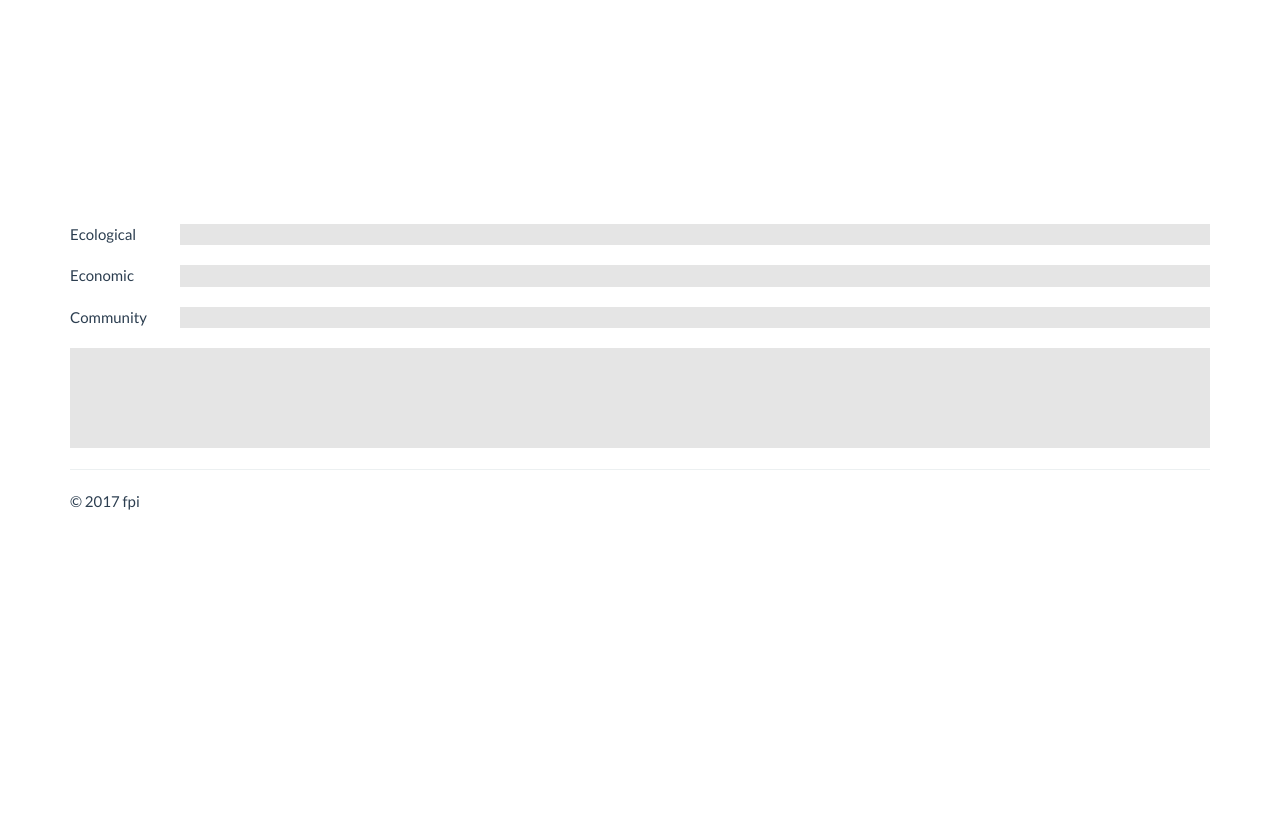
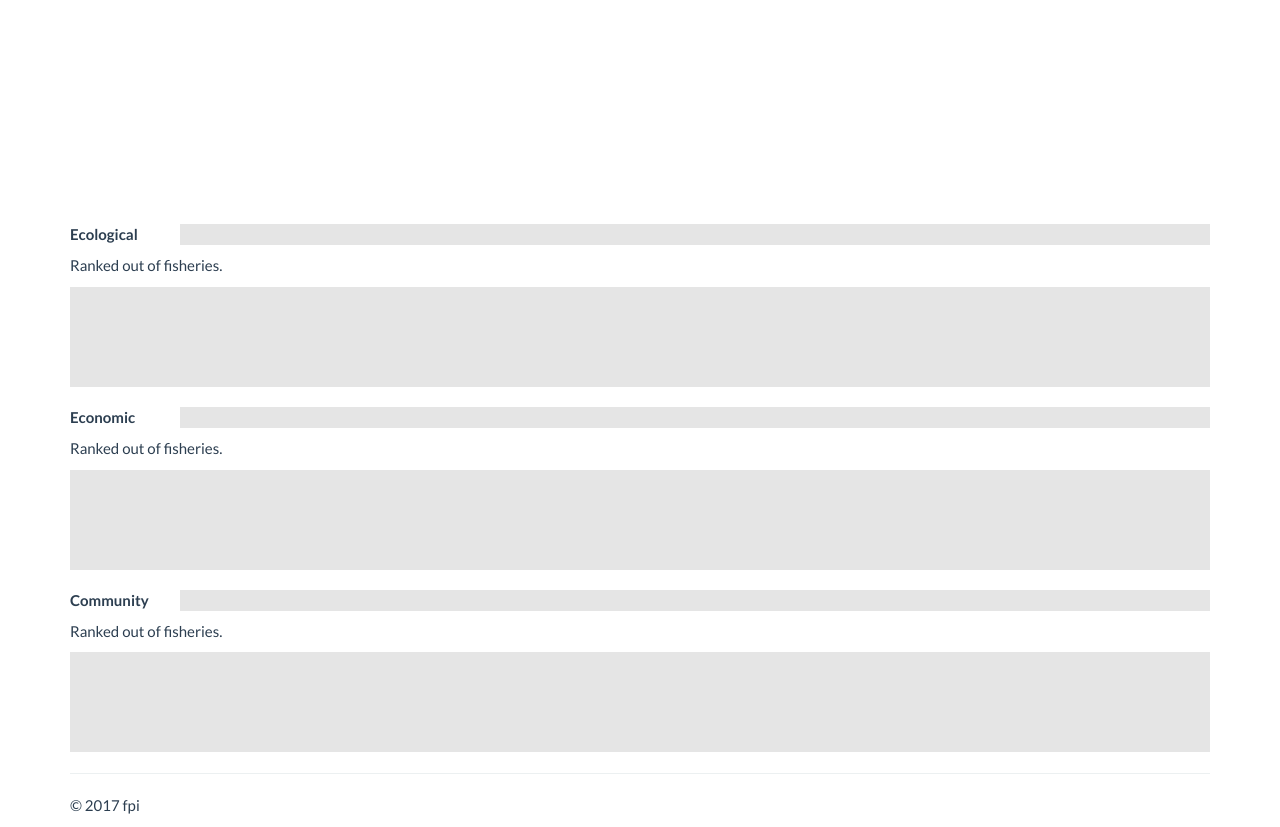
Before and after one commit to larkintuckerllc/fpi-wp-theme, a WordPress theme: template page_indicator.php in a window 1280 px wide. Shown: the part 138-965 px from the top of the page. Before the commit the page ends 800 px from the top, so only its background shows below. Run offline with PHP 8.4 and a stand-in for WordPress, Linux system fonts and the light colour scheme; the site name, menu and one post (Sample post) are stand-ins, and other content is empty; some libraries are stand-ins or nearby versions.

Commit message:
Indicator roughed in.

```diff
--- a/indicator/index.css
+++ b/indicator/index.css
@@ -19,6 +19,7 @@
 }
 .fpi_indicator_root__indicator__title {
   width: 100px;
+  font-weight: bold;
 }
 .fpi_indicator_root__indicator__value {
   flex-grow: 1;
@@ -29,10 +30,13 @@
   height: 100%;
   transition: width 1s;
 }
+.fpi_indicator_root__ranking {
+  margin-top: 10px;
+}
 .fpi_indicator_root__comparison {
   display: flex;
   align-items: flex-end;
-  margin-top: 20px;
+  margin-top: 10px;
   height: 100px;
   background-color: rgba(0, 0, 0, 0.1);
 }
--- a/indicator/index.js
+++ b/indicator/index.js
@@ -6,18 +6,63 @@
     var ecologicalEl = document.getElementById('fpi_indicator_root__indicator__value__scale--ecological');
     var economicEl = document.getElementById('fpi_indicator_root__indicator__value__scale--economic');
     var communityEl = document.getElementById('fpi_indicator_root__indicator__value__scale--community');
+    var rankEcologicalEl = document.getElementById('fpi_indicator_root__ranking__rank--ecological');
+    var rankEconomicEl = document.getElementById('fpi_indicator_root__ranking__rank--economic');
+    var rankCommunityEl = document.getElementById('fpi_indicator_root__ranking__rank--community');
+    var totalEcologicalEl = document.getElementById('fpi_indicator_root__ranking__total--ecological');
+    var totalEconomicEl = document.getElementById('fpi_indicator_root__ranking__total--economic');
+    var totalCommunityEl = document.getElementById('fpi_indicator_root__ranking__total--community');
     var comparisonEcologicalD3 = d3.select('#fpi_indicator_root__comparison--ecological');
+    var comparisonEconomicD3 = d3.select('#fpi_indicator_root__comparison--economic');
+    var comparisonCommunityD3 = d3.select('#fpi_indicator_root__comparison--community');
     ecologicalEl.style.backgroundColor = scaleColor(window.fpiEcological);
     ecologicalEl.style.width = scaleWidth(window.fpiEcological) + '%';
     economicEl.style.backgroundColor = scaleColor(window.fpiEconomic);
     economicEl.style.width = scaleWidth(window.fpiEconomic) + '%';
     communityEl.style.backgroundColor = scaleColor(window.fpiCommunity);
     communityEl.style.width = scaleWidth(window.fpiCommunity) + '%';
+    window.fpiIndicators.sort(function(a, b) {
+        return Number(b.ecological) - Number(a.ecological);
+    });
+    rankEcologicalEl.innerHTML = window.fpiIndicators.map(o => o.id).indexOf(window.fpiId) + 1;
+    totalEcologicalEl.innerHTML = window.fpiIndicators.length;
     comparisonEcologicalD3
       .selectAll('.fpi_indicator_root__comparison__value')
-      .data(window.fpiIndicators.sort(function(a, b) {
+      .data(window.fpiIndicators)
+      .enter()
+      .append('div')
+      .classed('fpi_indicator_root__comparison__value', true)
+      .style('height', function(d) {
+        return scaleWidth(Number(d.ecological)) + '%';
+      })
+      .style('background-color', function(d) {
+        return d.id === window.fpiId ? scaleColor(Number(d.ecological)) : 'rgb(204, 204, 204)';
+      });
+    window.fpiIndicators.sort(function(a, b) {
+        return Number(b.economic) - Number(a.economic);
+    });
+    rankEconomicEl.innerHTML = window.fpiIndicators.map(o => o.id).indexOf(window.fpiId) + 1;
+    totalEconomicEl.innerHTML = window.fpiIndicators.length;
+    comparisonEconomicD3
+      .selectAll('.fpi_indicator_root__comparison__value')
+      .data(window.fpiIndicators)
+      .enter()
+      .append('div')
+      .classed('fpi_indicator_root__comparison__value', true)
+      .style('height', function(d) {
+        return scaleWidth(Number(d.economic)) + '%';
+      })
+      .style('background-color', function(d) {
+        return d.id === window.fpiId ? scaleColor(Number(d.economic)) : 'rgb(204, 204, 204)';
+      });
+    window.fpiIndicators.sort(function(a, b) {
         return Number(b.community) - Number(a.community);
-      }))
+    });
+    rankCommunityEl.innerHTML = window.fpiIndicators.map(o => o.id).indexOf(window.fpiId) + 1;
+    totalCommunityEl.innerHTML = window.fpiIndicators.length;
+    comparisonCommunityD3
+      .selectAll('.fpi_indicator_root__comparison__value')
+      .data(window.fpiIndicators)
       .enter()
       .append('div')
       .classed('fpi_indicator_root__comparison__value', true)
--- a/page_indicator.php
+++ b/page_indicator.php
@@ -65,6 +65,24 @@
         </div>
       </div>
     </div>
+    <div
+      class="fpi_indicator_root__ranking"
+    >
+      Ranked
+      <span
+        id="fpi_indicator_root__ranking__rank--ecological"
+      ></span>
+      out of
+      <span
+        id="fpi_indicator_root__ranking__total--ecological"
+      ></span>
+      fisheries.
+    </div>
+    <div
+      id="fpi_indicator_root__comparison--ecological"
+      class="fpi_indicator_root__comparison"
+    >
+    </div>
     <div class="fpi_indicator_root__indicator">
       <div class="fpi_indicator_root__indicator__title">Economic</div>
       <div class="fpi_indicator_root__indicator__value">
@@ -75,6 +93,24 @@
         >
         </div>
       </div>
+    </div>
+    <div
+      class="fpi_indicator_root__ranking"
+    >
+      Ranked
+      <span
+        id="fpi_indicator_root__ranking__rank--economic"
+      ></span>
+      out of
+      <span
+        id="fpi_indicator_root__ranking__total--economic"
+      ></span>
+      fisheries.
+    </div>
+    <div
+      id="fpi_indicator_root__comparison--economic"
+      class="fpi_indicator_root__comparison"
+    >
     </div>
     <div class="fpi_indicator_root__indicator">
       <div class="fpi_indicator_root__indicator__title">Community</div>
@@ -87,8 +123,21 @@
         </div>
       </div>
     </div>
-        <div
-      id="fpi_indicator_root__comparison--ecological"
+    <div
+      class="fpi_indicator_root__ranking"
+    >
+      Ranked
+      <span
+        id="fpi_indicator_root__ranking__rank--community"
+      ></span>
+      out of
+      <span
+        id="fpi_indicator_root__ranking__total--community"
+      ></span>
+      fisheries.
+    </div>
+    <div
+      id="fpi_indicator_root__comparison--community"
       class="fpi_indicator_root__comparison"
     >
     </div>
```
